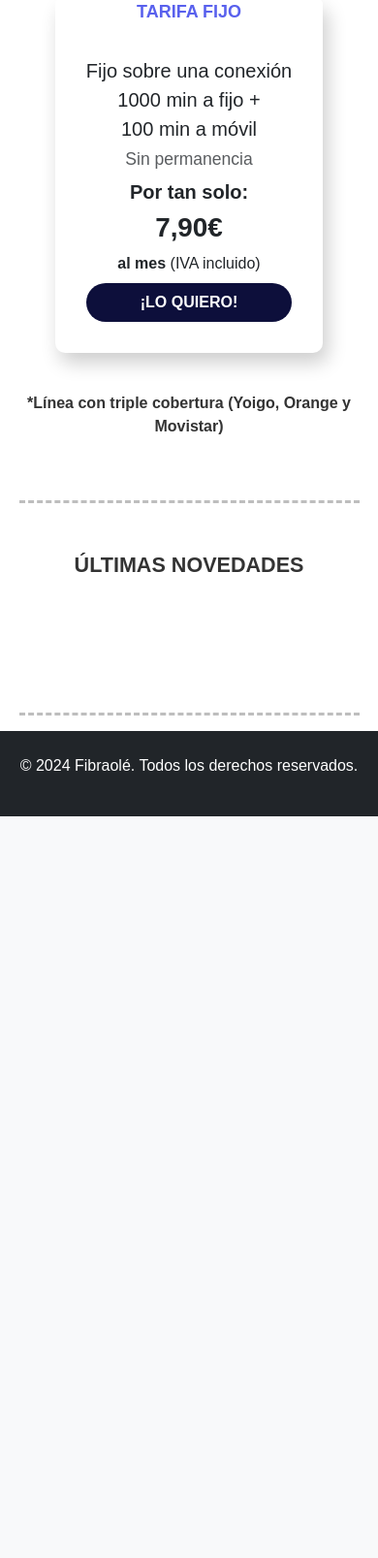
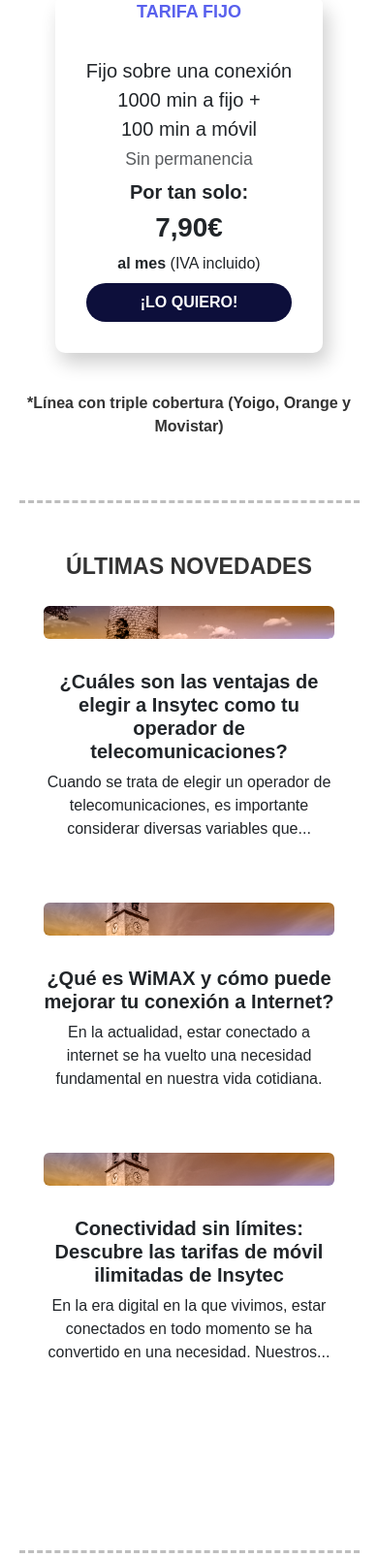
Before and after one commit to insytec-alcala/paginaweb, a PHP site: page / in a window 390 px wide. Shown: the part 4281-5888 px from the top of the page at 97% size. Before the commit the page ends 5123 px from the top, so only its background shows below. Run offline with PHP 8.4, Linux system fonts and the light colour scheme; some web fonts are replaced.

Commit message:
arreglo del logo y noticias

```diff
--- a/Index.php
+++ b/Index.php
@@ -255,12 +255,69 @@
 <p class="mb-3">
         <hr class="discontinua">
     </p>
-<!--Novedades -->
-<section class="container my-5 mt-5 mt-2">
-<div class="row text-center mt-3">
+    <section class="container my-5">
+    <div class="row text-center mt-5">
         <div class="col-12">
-            <p class="fw-bold fs-4">ÚLTIMAS NOVEDADES</p>
+            <p class="fw-bold fs-3">ÚLTIMAS NOVEDADES</p>
         </div>
+    </div>
+
+    <div class="row gx-lg-5 text-center">
+        <!-- Primera noticia -->
+        <div class="col-md-4 mb-4 d-flex justify-content-center">
+            <div class="card border-0 bg-transparent">
+                <!-- Imagen destacada -->
+                <div class="bg-image hover-overlay ripple mt-2" data-mdb-ripple-color="light">
+                    <img src="./img/fibraole/castillo_locubin_con_letras.jpg" class="img-fluid rounded-2" style="width: 300px; height: 250px; object-fit: cover;" />
+                </div>
+
+                <!-- Contenido del artículo -->
+                <div class="card-body">
+                    <h5 class=" fw-bold">¿Cuáles son las ventajas de elegir a Insytec como tu operador de telecomunicaciones?</h5>
+                    <p class="card-text">
+                        Cuando se trata de elegir un operador de telecomunicaciones, es importante considerar diversas variables que...
+                    </p>
+                </div>
+            </div>
+        </div>
+
+        <!-- Segunda noticia -->
+        <div class="col-md-4 mb-4 d-flex justify-content-center">
+            <div class="card border-0 bg-transparent">
+                <!-- Imagen destacada -->
+                <div class="bg-image hover-overlay ripple mt-2" data-mdb-ripple-color="light">
+                    <img src="./img/fibraole/fuensanta_con_letras.jpg" class="img-fluid rounded-2" style="width: 300px; height: 250px; object-fit: cover;" />
+                </div>
+
+                <!-- Contenido del artículo -->
+                <div class="card-body">
+                    <h5 class=" fw-bold">¿Qué es WiMAX y cómo puede mejorar tu conexión a Internet?</h5>
+                    <p class="card-text">
+                        En la actualidad, estar conectado a internet se ha vuelto una necesidad fundamental en nuestra vida cotidiana.
+                    </p>
+                </div>
+            </div>
+        </div>
+
+        <!-- Tercera noticia -->
+        <div class="col-md-4 mb-4 d-flex justify-content-center">
+            <div class="card border-0 bg-transparent">
+                <!-- Imagen destacada -->
+                <div class="bg-image hover-overlay ripple mt-2" data-mdb-ripple-color="light">
+                    <img src="./img/fibraole/fuensanta_con_letras.jpg" class="img-fluid rounded-2" style="width: 300px; height: 250px; object-fit: cover;"/>
+                </div>
+
+                <!-- Contenido del artículo -->
+                <div class="card-body">
+                    <h5 class=" fw-bold">Conectividad sin límites: Descubre las tarifas de móvil ilimitadas de Insytec</h5>
+                    <p class="card-text">
+                        En la era digital en la que vivimos, estar conectados en todo momento se ha convertido en una necesidad. Nuestros...
+                    </p>
+                </div>
+            </div>
+        </div>
+    </div>
+</section>
         <div class="row text-center ">
         <div class="col-md-4 mb-4 d-flex justify-content-center">
         <div class="card card-secundaria text-center border-0 h-100 d-flex flex-column">
--- a/navbar.php
+++ b/navbar.php
@@ -2,9 +2,9 @@
   <div class="container-fluid d-flex align-items-center">
     <!-- Englobando todo en un container se alinea el navbar con el logo y el llama gratis -->
     <div class="d-flex align-items-center flex-grow-1">
-      <a class="navbar-brand ms-5" href="#">
-        <img src="./img/fibraole/logo_cabecera.png" alt="Logo" width="auto" height="40">
-      </a>
+    <a class="navbar-brand ms-5" href="#">
+  <img src="./img/fibraole/logo_cabecera.png" alt="Logo" class="img-fluid" style="max-height: 40px;">
+</a>
 
       <!-- Frase "Llama gratis" visible solo en pantallas pequeñas -->
       <span class="fw-bold me-3 llama-izquierda fs-5 text-warning ms-auto d-lg-none">Llama gratis: 123-456-789</span>
--- a/styles/index.css
+++ b/styles/index.css
@@ -170,6 +170,11 @@
     margin-bottom: 0;
 }
 
+.img-tarjeta{
+    height: 300px;
+    aspect-ratio: 1/1;
+}
+
 /*botón tarjetas card-principal */
 .sabermas{
     background-color: white; /* Fondo blanco para los botones */
```
